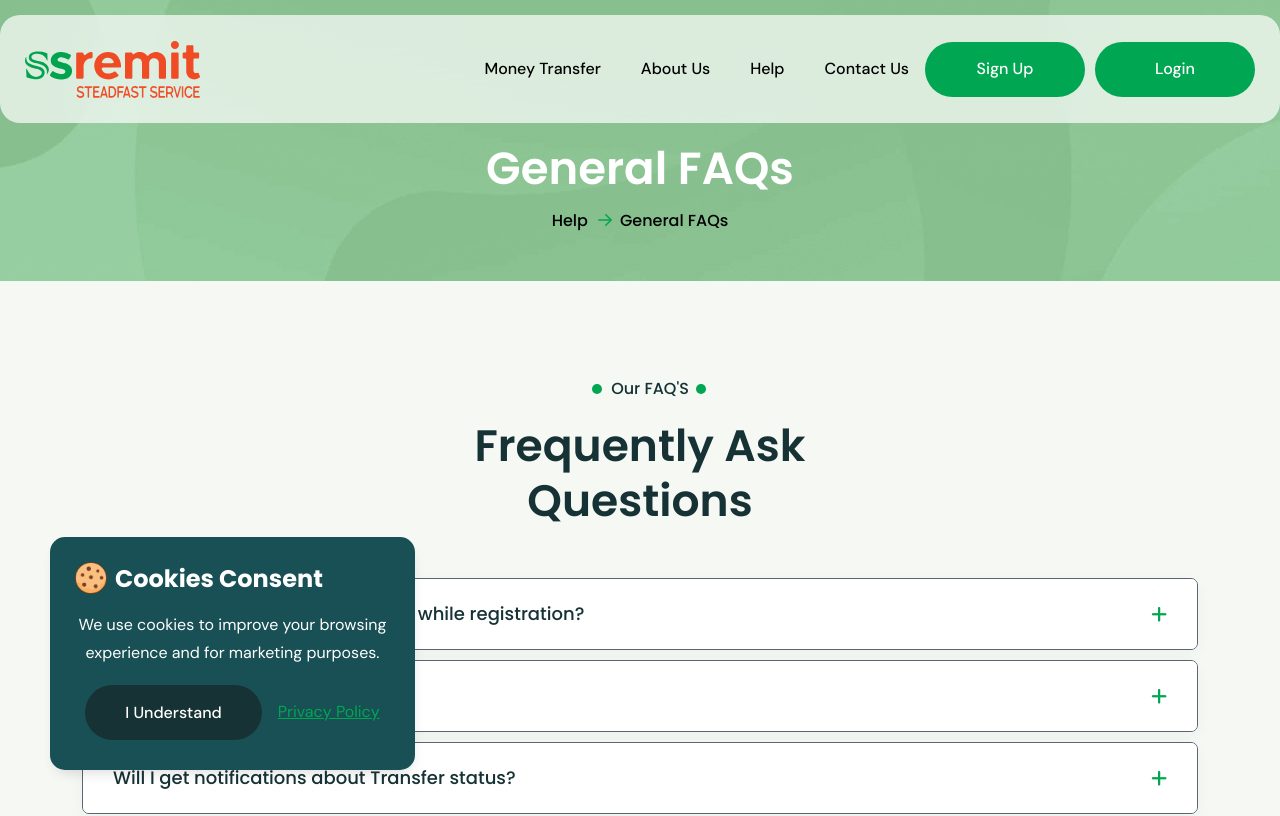
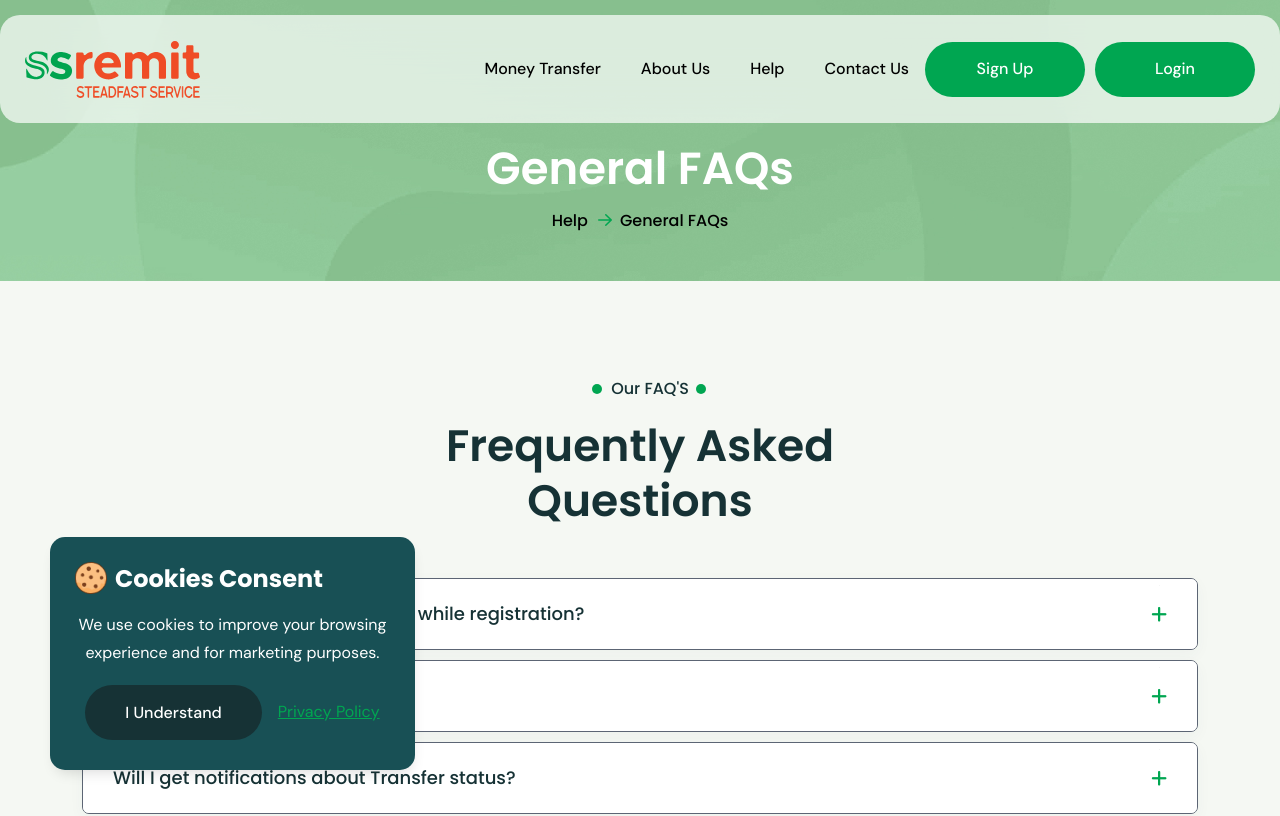
Before and after one commit to abhijit1502/lezemed, a React (Create React App) app: page /generalfaq in a window 1280 px wide. Shown: the top 816 px of the page. Built offline with nearby package versions, Linux system fonts and the light colour scheme.

Commit message:
Feb 27 25

```diff
--- a/src/Components/CorridorsSlider.jsx
+++ b/src/Components/CorridorsSlider.jsx
@@ -34,7 +34,7 @@ function CorridorsSlider() {
                     <NavLink to="#">
                         <div className="flag-div d-flex align-items-center">
                             <div className="flag-mr">
-                                <img className="flag-img" src="assets/img/flags/afn.png" alt="Money Transfer to Africa" />
+                                <img className="flag-img" src="assets/img/flags/zar.png" alt="Money Transfer to Africa" />
                             </div>
                             <div className="currency-code">
                                 <h4>Africa</h4>
--- a/src/Pages/FAQ/GeneralFAQ.jsx
+++ b/src/Pages/FAQ/GeneralFAQ.jsx
@@ -46,7 +46,7 @@ function GeneralFAQ() {
                 <div class="col-lg-6">
                   <div class="title-area text-center pe-xl-3 ps-xl-3">
                     <span className="sub-title sub-title2">Our FAQ'S</span>
-                    <h2 className="sec-title">Frequently Ask Questions</h2>
+                    <h2 className="sec-title">Frequently Asked Questions</h2>
                   </div>
                 </div>
               </div>
--- a/src/Pages/Home/Home.jsx
+++ b/src/Pages/Home/Home.jsx
@@ -401,7 +401,7 @@ function Home() {
                 <div className="col-lg-6">
                   <div className="title-area text-center pe-xl-3 ps-xl-3">
                     <span className="sub-title">Our FAQ'S</span>
-                    <h2 className="sec-title">Frequently Ask Questions</h2>
+                    <h2 className="sec-title">Frequently Asked Questions</h2>
                   </div>
                 </div>
               </div>
```
